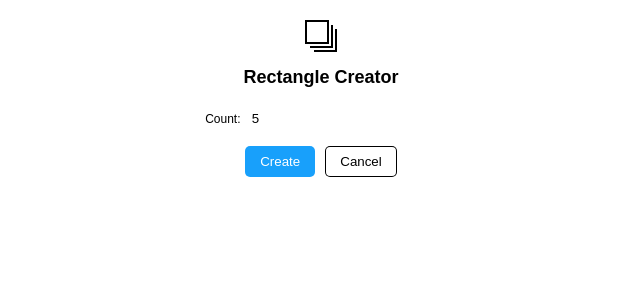
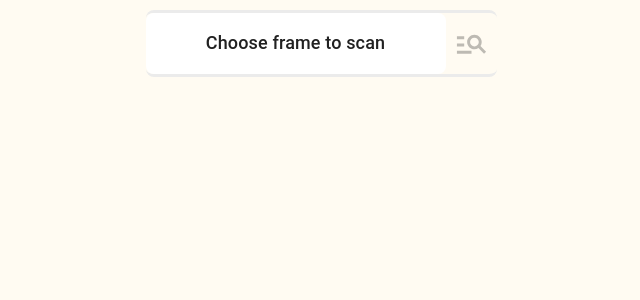
Before and after one commit to AnyWayDude/figma-typography-plugin, a React app: page / in a window 1280 px wide. Shown: the top 300 px of the page, without its empty margins (319-959 px from the left). Built offline with nearby package versions, Linux system fonts and the light colour scheme.

Commit message:
add: ui plugin

```diff
--- a/src/app/components/App.tsx
+++ b/src/app/components/App.tsx
@@ -1,45 +1,54 @@
-import React from 'react';
-import logo from '../assets/logo.svg';
+import React, { useState } from 'react';
 import '../styles/ui.css';
+import ScanCard from './ScanCard';
+import { Box, Typography } from '@mui/material';
+import ScannedElements from './ScannedElements';
+
+// interface Props {
+//   id: string;
+//   text: string;
+//   name: string;
+// }
 
 function App() {
-  const textbox = React.useRef<HTMLInputElement>(undefined);
+  const [textNodeCollection, setTextNodeCollection] = useState([]);
+  const [scanResult, setScanResult] = useState([]);
+  const [frameName, setFrameName] = useState('');
 
-  const countRef = React.useCallback((element: HTMLInputElement) => {
-    if (element) element.value = '5';
-    textbox.current = element;
-  }, []);
-
-  const onCreate = () => {
-    const count = parseInt(textbox.current.value, 10);
-    parent.postMessage({ pluginMessage: { type: 'create-rectangles', count } }, '*');
-  };
-
-  const onCancel = () => {
-    parent.postMessage({ pluginMessage: { type: 'cancel' } }, '*');
+  const scanOnClick = () => {
+    setScanResult(textNodeCollection);
+    //send message to controller (plugin)
+    parent.postMessage({ pluginMessage: { type: 'scanFrame' } }, '*');
   };
 
   React.useEffect(() => {
-    // This is how we read messages sent from the plugin controller
-    window.onmessage = (event) => {
-      const { type, message } = event.data.pluginMessage;
-      if (type === 'create-rectangles') {
-        console.log(`Figma Says: ${message}`);
+    //Get a message from the controller
+    const onMessageListener = (msg: MessageEvent) => {
+      const { type, textNodes, frameName } = msg.data.pluginMessage;
+      if (type === 'display-text-nodes') {
+        console.log('get data in react', textNodes);
+        console.log('Frame name:', frameName);
+        setFrameName(frameName);
+        setTextNodeCollection(textNodes);
+        setScanResult([]);
       }
     };
+    window.onmessage = onMessageListener;
+    return () => window.removeEventListener('onmessage', onMessageListener);
   }, []);
 
   return (
     <div>
-      <img src={logo} />
-      <h2>Rectangle Creator</h2>
-      <p>
-        Count: <input ref={countRef} />
-      </p>
-      <button id="create" onClick={onCreate}>
-        Create
-      </button>
-      <button onClick={onCancel}>Cancel</button>
+      <Box sx={{ display: 'flex', justifyContent: 'center' }}>
+        <ScanCard frameName={frameName} onClick={scanOnClick} disabled={textNodeCollection.length === 0} />
+      </Box>
+      <Box sx={{ display: 'flex', alignItems: 'center', flexDirection: 'column' }}>
+        {textNodeCollection.length === 0 && frameName !== '' ? (
+          <Typography sx={{ textAlign: 'center', mt: 2 }}>The font does not need correction</Typography>
+        ) : (
+          scanResult.map((textNode) => <ScannedElements key={textNode.id} data={textNode} />)
+        )}
+      </Box>
     </div>
   );
 }
--- /dev/null
+++ b/src/app/components/ScanCard.tsx
@@ -0,0 +1,45 @@
+import React from 'react';
+import Card from '@mui/material/Card';
+import { Box, IconButton, Typography } from '@mui/material';
+import ManageSearchIcon from '@mui/icons-material/ManageSearch';
+
+interface prorps {
+  onClick: () => void;
+  disabled: boolean;
+  frameName: string;
+}
+
+const ScanCard = ({ onClick, disabled, frameName }: prorps) => {
+  return (
+    <Box
+      sx={{
+        display: 'flex',
+        alignItems: 'center',
+        mt: '5px',
+        mb: '10px',
+        border: '3px #EBEBEB solid',
+        borderStyle: 'solid none solid none',
+        borderRadius: 2,
+      }}
+    >
+      <Card
+        sx={{
+          display: 'flex',
+          justifyContent: 'center',
+          minWidth: 300,
+          boxShadow: 'none',
+          borderRadius: 2,
+        }}
+      >
+        <Typography sx={{ fontSize: 18, p: 2, fontWeight: '500' }} variant="h6">
+          {frameName ? `Frame name: ${frameName}` : 'Choose frame to scan'}
+        </Typography>
+      </Card>
+      <IconButton aria-label="scan" onClick={onClick} disabled={disabled}>
+        <ManageSearchIcon fontSize="large" />
+      </IconButton>
+    </Box>
+  );
+};
+
+export default ScanCard;
--- /dev/null
+++ b/src/app/components/ScannedElements.tsx
@@ -0,0 +1,27 @@
+import React from 'react';
+import Card from '@mui/material/Card';
+import { CardContent, Typography } from '@mui/material';
+import FormatSizeIcon from '@mui/icons-material/FormatSize';
+
+interface Props {
+  data: {
+    id: string;
+    characters: string;
+    name: string;
+  };
+}
+
+const ScannedElements = ({ data }: Props) => {
+  return (
+    <Card sx={{ minWidth: 450, mb: 3, border: '3px #EBEBEB solid', borderRadius: 2, boxShadow: 'none' }}>
+      <CardContent>
+        <Typography sx={{ fontSize: 20 }} gutterBottom>
+          <FormatSizeIcon />
+          ##{data.name}##
+        </Typography>
+      </CardContent>
+    </Card>
+  );
+};
+
+export default ScannedElements;
--- a/src/app/styles/ui.css
+++ b/src/app/styles/ui.css
@@ -1,37 +1,5 @@
 body {
-  font: 12px sans-serif;
-  text-align: center;
-  margin: 20px;
+  align-items: center;
+  margin: 5px;
+  background-color:#FFFBF2;
 }
-button {
-  border-radius: 5px;
-  background: white;
-  color: black;
-  border: none;
-  padding: 8px 15px;
-  margin: 0 5px;
-  box-shadow: inset 0 0 0 1px black;
-  outline: none;
-}
-#create {
-  box-shadow: none;
-  background: #18a0fb;
-  color: white;
-}
-input {
-  border: none;
-  outline: none;
-  padding: 8px;
-}
-input:hover {
-  box-shadow: inset 0 0 0 1px rgba(0, 0, 0, 0.1);
-}
-button:focus {
-  box-shadow: inset 0 0 0 2px #18a0fb;
-}
-#create:focus {
-  box-shadow: inset 0 0 0 2px rgba(0, 0, 0, 0.3);
-}
-input:focus {
-  box-shadow: inset 0 0 0 2px #18a0fb;
-}
```
